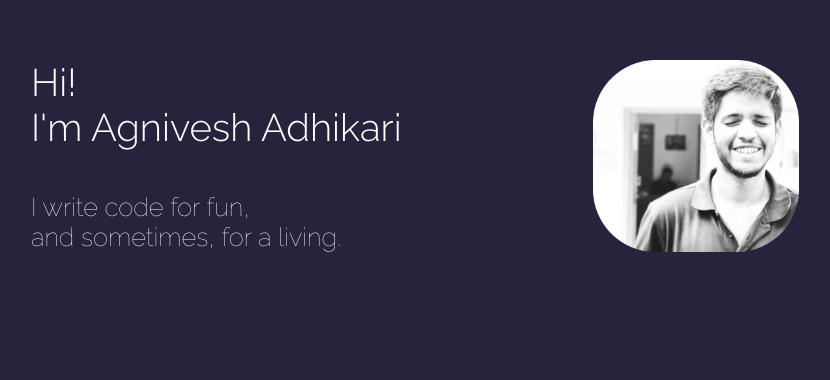
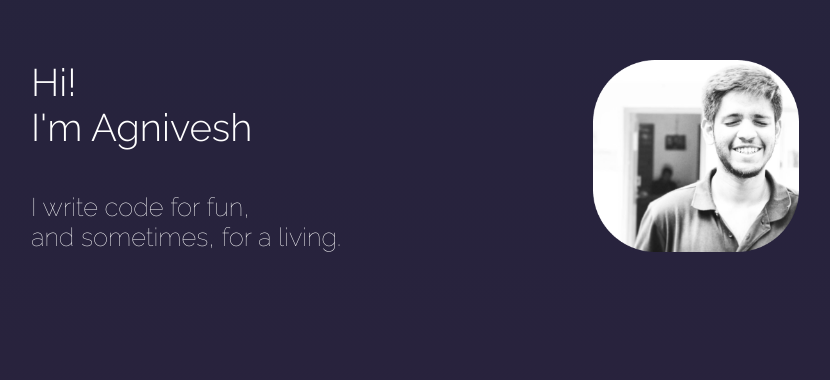
Before and after one commit to agniveshadhikari/agniveshadhikari.github.io, a plain HTML site: page index.html in a window 1280 px wide. Shown: the part 244-624 px from the top of the page, without its empty margins (225-1055 px from the left). Drawn offline with nearby package versions, Linux system fonts and the light colour scheme.

Commit message:
Update index.html

```diff
--- a/index.html
+++ b/index.html
@@ -20,7 +20,7 @@
                 <div class="title-banner__text-primary">
                     <div>
                         Hi!<br>
-                        I'm Agnivesh Adhikari
+                        I'm Agnivesh
                     </div>
                 </div>
                 <div class="title-banner__text-secondary">
```
